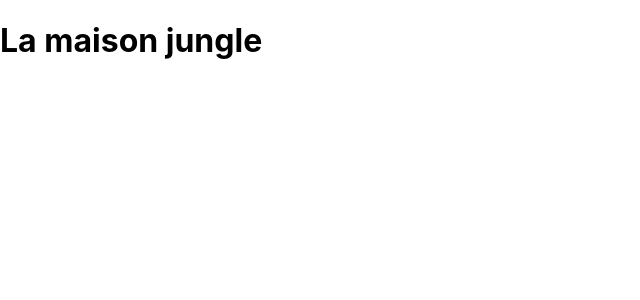
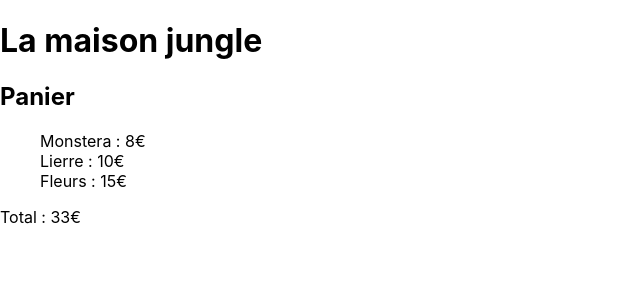
Before and after one commit to smectaz/la-maison-jungle, a React (Create React App) app: page / in a window 1280 px wide. Shown: the top 300 px of the page, without its empty margins (0-640 px from the left). Built offline with nearby package versions, Linux system fonts and the light colour scheme.

Commit message:
component cart

```diff
--- a/src/components/App.js
+++ b/src/components/App.js
@@ -1,7 +1,14 @@
 import Banner from "./Banner";
+import Cart from "./Cart";
 
 function App() {
-	return <Banner />;
+	return (
+		<div>
+			{" "}
+			<Banner />
+			<Cart />
+		</div>
+	);
 }
 
 export default App;
--- /dev/null
+++ b/src/components/Cart.js
@@ -0,0 +1,18 @@
+function Cart() {
+	const monsteraPrice = 8;
+	const ivyPrice = 10;
+	const flowerPrice = 15;
+	return (
+		<div>
+			<h2>Panier</h2>
+			<ul>
+				<li>Monstera : {monsteraPrice}€</li>
+				<li>Lierre : {ivyPrice}€</li>
+				<li>Fleurs : {flowerPrice}€</li>
+			</ul>
+			Total : {monsteraPrice + ivyPrice + flowerPrice}€
+		</div>
+	);
+}
+
+export default Cart;
--- a/src/index.css
+++ b/src/index.css
@@ -1,13 +1,15 @@
 body {
-  margin: 0;
-  font-family: -apple-system, BlinkMacSystemFont, 'Segoe UI', 'Roboto', 'Oxygen',
-    'Ubuntu', 'Cantarell', 'Fira Sans', 'Droid Sans', 'Helvetica Neue',
-    sans-serif;
-  -webkit-font-smoothing: antialiased;
-  -moz-osx-font-smoothing: grayscale;
+	margin: 0;
+	font-family: -apple-system, BlinkMacSystemFont, "Segoe UI", "Roboto", "Oxygen",
+		"Ubuntu", "Cantarell", "Fira Sans", "Droid Sans", "Helvetica Neue",
+		sans-serif;
+	-webkit-font-smoothing: antialiased;
+	-moz-osx-font-smoothing: grayscale;
 }
-
+li {
+	list-style: none;
+}
 code {
-  font-family: source-code-pro, Menlo, Monaco, Consolas, 'Courier New',
-    monospace;
+	font-family: source-code-pro, Menlo, Monaco, Consolas, "Courier New",
+		monospace;
 }
```
